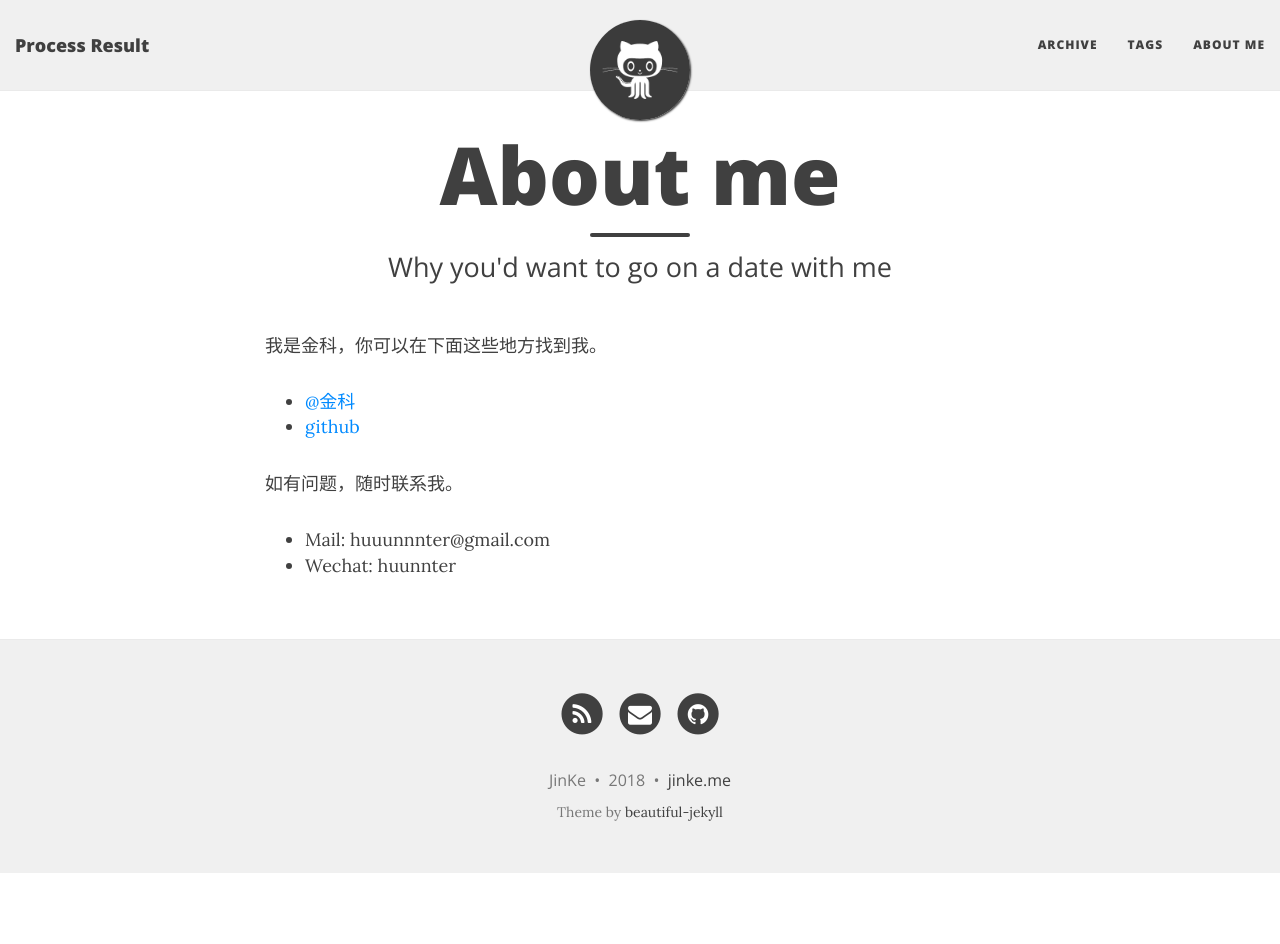
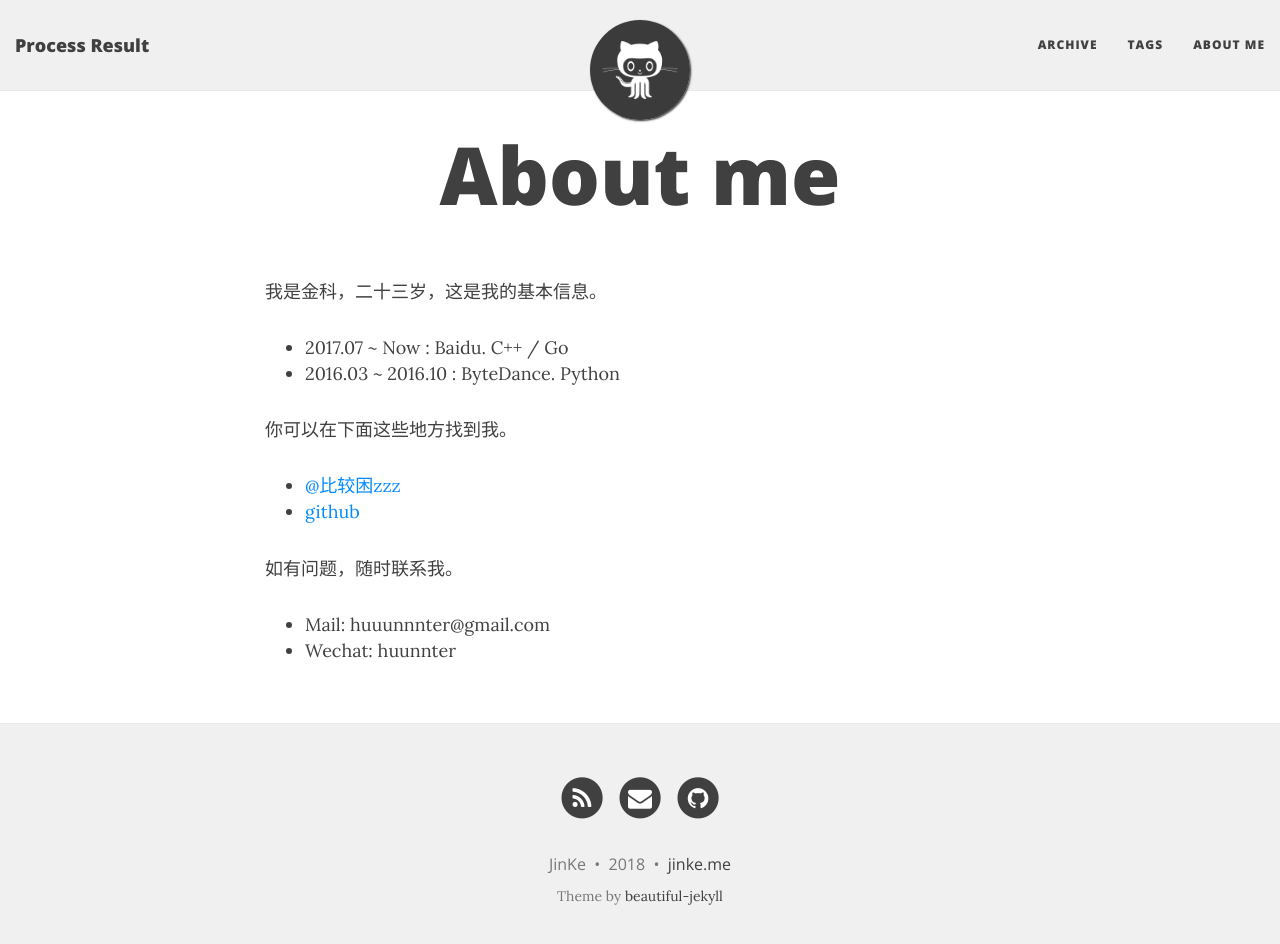
Before and after one commit to yichenluan/yichenluan.github.io, a Jekyll site: the page built from aboutme.md, in a window 1280 px wide and 957 px high. Shown: the top 944 px of the window. Built offline with Jekyll 4.4.1, drawn with Linux system fonts in a browser that asks for light colours; nearby versions of some CDN libraries.

Commit message:
fix aboutme

```diff
--- a/aboutme.md
+++ b/aboutme.md
@@ -1,12 +1,17 @@
 ---
 layout: page
 title: About me
-subtitle: Why you'd want to go on a date with me
+subtitle:
 ---
 
-我是金科，你可以在下面这些地方找到我。
+我是金科，二十三岁，这是我的基本信息。
 
-- [@金科](http://weibo.com/u/3105994941)
+- 2017.07 ~ Now     : Baidu. C++ / Go
+- 2016.03 ~ 2016.10 : ByteDance. Python
+
+你可以在下面这些地方找到我。
+
+- [@比较困zzz](http://weibo.com/u/3105994941)
 - [github](https://github.com/yichenluan/yichenluan.github.io)
 
 如有问题，随时联系我。
```
